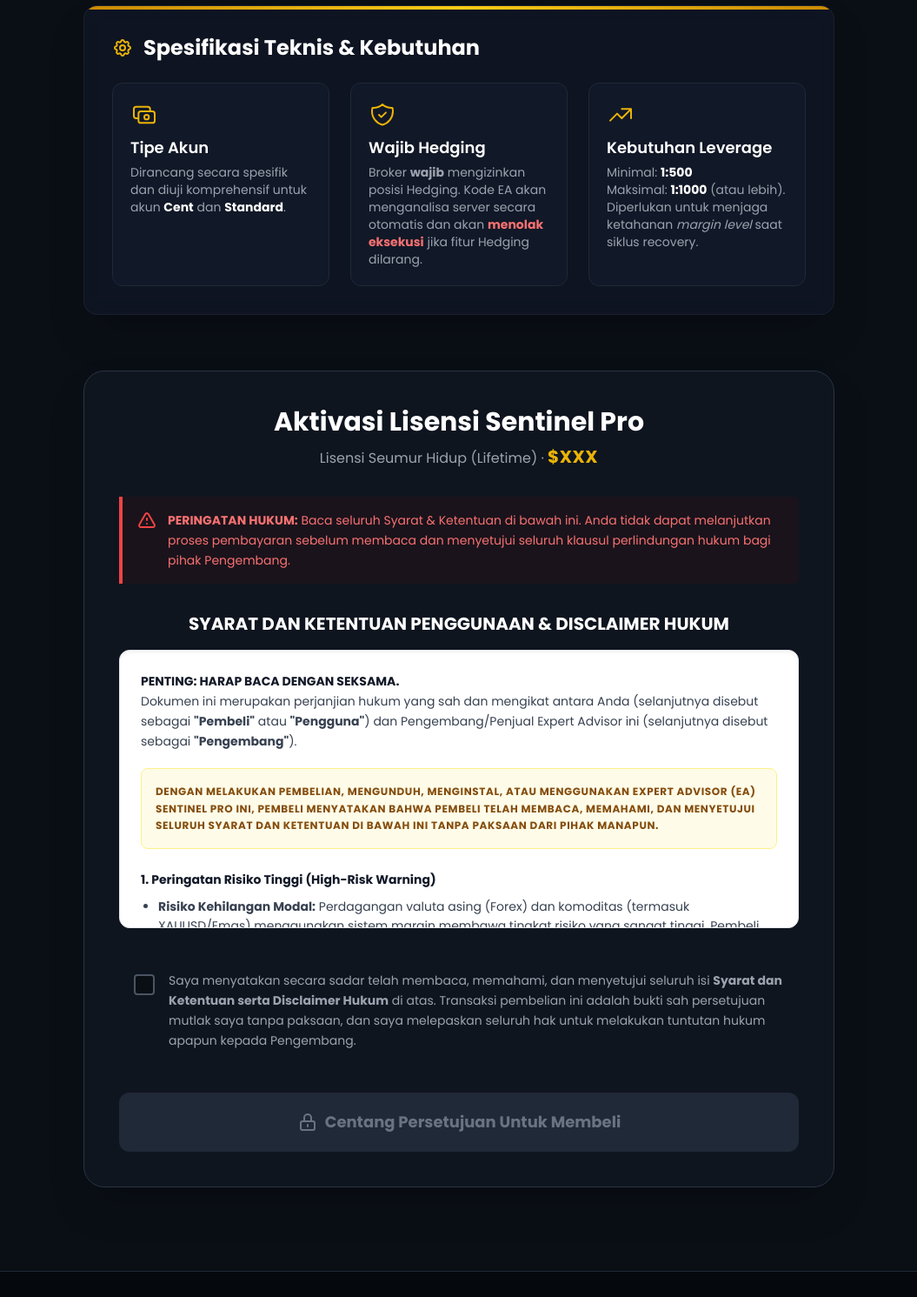
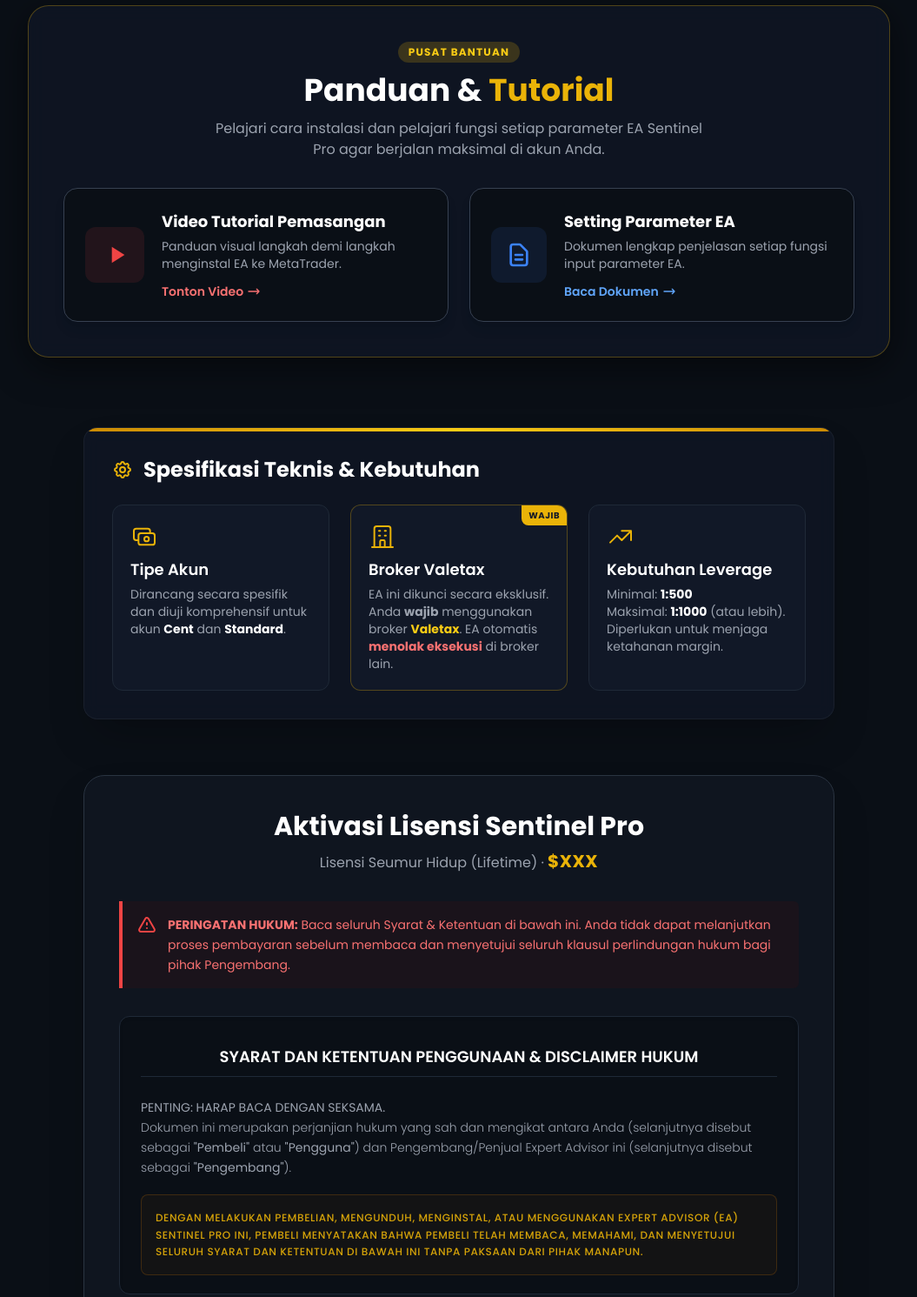
Before and after one commit to cbrain622-ctrl/cbrain622-ctrl.github.io, a plain HTML site: page sentinelpro.html in a window 1280 px wide. Shown: the part 1200-2691 px from the top of the page at 87% size, without its empty margins (112-1167 px from the left). Drawn offline with nearby package versions, Linux system fonts and the light colour scheme.

Commit message:
Update sentinelpro.html

```diff
--- a/sentinelpro.html
+++ b/sentinelpro.html
@@ -11,11 +11,11 @@
     <style>
         body { font-family: 'Poppins', sans-serif; }
 
-        /* Custom Scrollbar for Terms & Conditions (Update Tema Terang) */
-        .terms-container::-webkit-scrollbar { width: 8px; }
-        .terms-container::-webkit-scrollbar-track { background: #f1f5f9; border-radius: 8px; }
-        .terms-container::-webkit-scrollbar-thumb { background: #cbd5e1; border-radius: 8px; }
-        .terms-container::-webkit-scrollbar-thumb:hover { background: #94a3b8; }
+        /* Custom Scrollbar for Terms & Conditions */
+        .terms-container::-webkit-scrollbar { width: 6px; }
+        .terms-container::-webkit-scrollbar-track { background: rgba(31, 41, 55, 0.5); border-radius: 8px; }
+        .terms-container::-webkit-scrollbar-thumb { background: #d97706; border-radius: 8px; }
+        .terms-container::-webkit-scrollbar-thumb:hover { background: #f59e0b; }
 
         /* Subtle glow for the gold text */
         .text-glow { text-shadow: 0 0 20px rgba(245, 158, 11, 0.4); }
@@ -113,6 +113,47 @@
         </div>
     </section>
 
+    <!-- Panduan & Tutorial Section (NEW) -->
+    <section class="max-w-5xl mx-auto px-4 mb-20 relative z-10">
+        <div class="glass-panel border-t border-yellow-500/30 p-8 md:p-10 rounded-3xl shadow-[0_10px_40px_rgba(0,0,0,0.5)]">
+            <div class="text-center mb-8">
+                <span class="inline-block px-3 py-1 bg-yellow-500/20 text-yellow-400 text-xs font-bold tracking-widest rounded-full mb-3">PUSAT BANTUAN</span>
+                <h2 class="text-3xl md:text-4xl font-bold text-white mb-3">Panduan & <span class="text-yellow-500">Tutorial</span></h2>
+                <p class="text-gray-400 max-w-xl mx-auto">Pelajari cara instalasi dan pelajari fungsi setiap parameter EA Sentinel Pro agar berjalan maksimal di akun Anda.</p>
+            </div>
+
+            <div class="grid grid-cols-1 md:grid-cols-2 gap-6">
+                <!-- Video Tutorial Card -->
+                <a href="https://drive.google.com/file/d/1wJOOi38nvD65maxT21bQKuufm-7Crz5G/view?usp=sharing" target="_blank" class="bg-[#0a0f16]/90 border border-gray-700 hover:border-red-500/50 p-6 rounded-2xl transition-all duration-300 group hover:-translate-y-1 shadow-lg flex items-center">
+                    <div class="text-red-500 mr-5 bg-red-500/10 p-4 rounded-xl group-hover:bg-red-500 group-hover:text-white transition-all duration-300 flex-shrink-0">
+                        <svg xmlns="http://www.w3.org/2000/svg" class="h-8 w-8 ml-1" fill="currentColor" viewBox="0 0 24 24">
+                            <path d="M8 5v14l11-7z" />
+                        </svg>
+                    </div>
+                    <div>
+                        <h3 class="text-lg font-bold text-white mb-1 group-hover:text-red-400 transition-colors">Video Tutorial Pemasangan</h3>
+                        <p class="text-gray-400 text-sm mb-3">Panduan visual langkah demi langkah menginstal EA ke MetaTrader.</p>
+                        <span class="text-red-400 text-sm font-semibold flex items-center group-hover:text-red-300">Tonton Video <svg xmlns="http://www.w3.org/2000/svg" class="h-4 w-4 ml-1 group-hover:translate-x-2 transition-transform" fill="none" viewBox="0 0 24 24" stroke="currentColor"><path stroke-linecap="round" stroke-linejoin="round" stroke-width="2" d="M17 8l4 4m0 0l-4 4m4-4H3" /></svg></span>
+                    </div>
+                </a>
+
+                <!-- Panduan Parameter Card -->
+                <a href="https://drive.google.com/file/d/1YogL8H1VzcHIRSfaOP_qWBWyo2rTWeXZ/view?usp=drive_link" target="_blank" class="bg-[#0a0f16]/90 border border-gray-700 hover:border-blue-500/50 p-6 rounded-2xl transition-all duration-300 group hover:-translate-y-1 shadow-lg flex items-center">
+                    <div class="text-blue-500 mr-5 bg-blue-500/10 p-4 rounded-xl group-hover:bg-blue-500 group-hover:text-white transition-all duration-300 flex-shrink-0">
+                        <svg xmlns="http://www.w3.org/2000/svg" class="h-8 w-8" fill="none" viewBox="0 0 24 24" stroke="currentColor">
+                            <path stroke-linecap="round" stroke-linejoin="round" stroke-width="2" d="M9 12h6m-6 4h6m2 5H7a2 2 0 01-2-2V5a2 2 0 012-2h5.586a1 1 0 01.707.293l5.414 5.414a1 1 0 01.293.707V19a2 2 0 01-2 2z" />
+                        </svg>
+                    </div>
+                    <div>
+                        <h3 class="text-lg font-bold text-white mb-1 group-hover:text-blue-400 transition-colors">Setting Parameter EA</h3>
+                        <p class="text-gray-400 text-sm mb-3">Dokumen lengkap penjelasan setiap fungsi input parameter EA.</p>
+                        <span class="text-blue-400 text-sm font-semibold flex items-center group-hover:text-blue-300">Baca Dokumen <svg xmlns="http://www.w3.org/2000/svg" class="h-4 w-4 ml-1 group-hover:translate-x-2 transition-transform" fill="none" viewBox="0 0 24 24" stroke="currentColor"><path stroke-linecap="round" stroke-linejoin="round" stroke-width="2" d="M17 8l4 4m0 0l-4 4m4-4H3" /></svg></span>
+                    </div>
+                </a>
+            </div>
+        </div>
+    </section>
+
     <!-- Technical Specifications Card -->
     <section class="max-w-4xl mx-auto px-4 mb-16 relative z-10">
         <div class="glass-panel p-8 rounded-2xl shadow-2xl relative overflow-hidden">
@@ -138,15 +179,17 @@
                     <p class="text-gray-400 text-sm">Dirancang secara spesifik dan diuji komprehensif untuk akun <strong class="text-white">Cent</strong> dan <strong class="text-white">Standard</strong>.</p>
                 </div>
 
-                <!-- Syarat Broker -->
-                <div class="bg-[#111827] border border-gray-800 p-5 rounded-xl hover:border-yellow-500/50 transition-colors duration-300 group">
+                <!-- Syarat Broker Valetax (UPDATED) -->
+                <div class="bg-[#111827] border border-yellow-500/30 p-5 rounded-xl hover:border-yellow-500/80 transition-colors duration-300 group relative overflow-hidden">
+                    <!-- Badge Wajib -->
+                    <div class="absolute top-0 right-0 bg-yellow-500 text-gray-900 text-[10px] font-bold px-2 py-1 rounded-bl-lg tracking-wider">WAJIB</div>
                     <div class="text-yellow-500 mb-2 group-hover:scale-110 transition-transform origin-left">
                         <svg xmlns="http://www.w3.org/2000/svg" class="h-8 w-8" fill="none" viewBox="0 0 24 24" stroke="currentColor">
-                            <path stroke-linecap="round" stroke-linejoin="round" stroke-width="1.5" d="M9 12l2 2 4-4m5.618-4.016A11.955 11.955 0 0112 2.944a11.955 11.955 0 01-8.618 3.04A12.02 12.02 0 003 9c0 5.591 3.824 10.29 9 11.622 5.176-1.332 9-6.03 9-11.622 0-1.042-.133-2.052-.382-3.016z" />
+                            <path stroke-linecap="round" stroke-linejoin="round" stroke-width="1.5" d="M19 21V5a2 2 0 00-2-2H7a2 2 0 00-2 2v16m14 0h2m-2 0h-5m-9 0H3m2 0h5M9 7h1m-1 4h1m4-4h1m-1 4h1m-5 10v-5a1 1 0 011-1h2a1 1 0 011 1v5m-4 0h4" />
                         </svg>
                     </div>
-                    <h3 class="text-white font-semibold text-lg mb-1">Wajib Hedging</h3>
-                    <p class="text-gray-400 text-sm">Broker <strong>wajib</strong> mengizinkan posisi Hedging. Kode EA akan menganalisa server secara otomatis dan akan <strong class="text-red-400">menolak eksekusi</strong> jika fitur Hedging dilarang.</p>
+                    <h3 class="text-white font-semibold text-lg mb-1">Broker Valetax</h3>
+                    <p class="text-gray-400 text-sm">EA ini dikunci secara eksklusif. Anda <strong>wajib</strong> menggunakan broker <strong class="text-yellow-400">Valetax</strong>. EA otomatis <strong class="text-red-400">menolak eksekusi</strong> di broker lain.</p>
                 </div>
 
                 <!-- Leverage -->
@@ -157,7 +200,7 @@
                         </svg>
                     </div>
                     <h3 class="text-white font-semibold text-lg mb-1">Kebutuhan Leverage</h3>
-                    <p class="text-gray-400 text-sm">Minimal: <strong class="text-white">1:500</strong><br>Maksimal: <strong class="text-white">1:1000</strong> (atau lebih). Diperlukan untuk menjaga ketahanan <i>margin level</i> saat siklus recovery.</p>
+                    <p class="text-gray-400 text-sm">Minimal: <strong class="text-white">1:500</strong><br>Maksimal: <strong class="text-white">1:1000</strong> (atau lebih). Diperlukan untuk menjaga ketahanan margin.</p>
                 </div>
             </div>
         </div>
@@ -181,64 +224,62 @@
                 </p>
             </div>
 
-            <!-- Bagian Judul dipindah ke luar agar tidak menghalangi saat scroll -->
-            <h3 class="text-xl font-bold text-white mb-4 text-center">SYARAT DAN KETENTUAN PENGGUNAAN & DISCLAIMER HUKUM</h3>
+            <!-- Terminal-style Terms and Conditions Box -->
+            <div class="terms-container bg-[#0a0f16] border border-[#1f2937] rounded-xl p-6 h-80 overflow-y-auto mb-8 text-sm text-gray-400 leading-relaxed shadow-inner font-light">
+                <h3 class="text-lg font-semibold text-white mb-6 text-center sticky top-0 bg-[#0a0f16] py-2 border-b border-gray-800 z-10">SYARAT DAN KETENTUAN PENGGUNAAN & DISCLAIMER HUKUM</h3>
 
-            <!-- Terminal-style Terms and Conditions Box (Updated to White Theme) -->
-            <div class="terms-container bg-white border border-gray-200 rounded-xl p-6 h-80 overflow-y-auto mb-8 text-sm text-gray-700 leading-relaxed shadow-inner">
-
-                <p class="mb-5"><strong class="text-gray-900">PENTING: HARAP BACA DENGAN SEKSAMA.</strong><br>
+                <p class="mb-5"><strong>PENTING: HARAP BACA DENGAN SEKSAMA.</strong><br>
                 Dokumen ini merupakan perjanjian hukum yang sah dan mengikat antara Anda (selanjutnya disebut sebagai <strong>"Pembeli"</strong> atau <strong>"Pengguna"</strong>) dan Pengembang/Penjual Expert Advisor ini (selanjutnya disebut sebagai <strong>"Pengembang"</strong>).</p>
 
-                <div class="p-4 bg-yellow-50 border border-yellow-200 rounded-lg mb-6">
-                    <p class="text-yellow-800 font-bold uppercase tracking-wider text-xs leading-relaxed">
+                <div class="p-4 bg-yellow-900/10 border border-yellow-700/30 rounded-lg mb-6">
+                    <p class="text-yellow-500/90 font-medium uppercase tracking-wider text-xs leading-relaxed">
                     DENGAN MELAKUKAN PEMBELIAN, MENGUNDUH, MENGINSTAL, ATAU MENGGUNAKAN EXPERT ADVISOR (EA) SENTINEL PRO INI, PEMBELI MENYATAKAN BAHWA PEMBELI TELAH MEMBACA, MEMAHAMI, DAN MENYETUJUI SELURUH SYARAT DAN KETENTUAN DI BAWAH INI TANPA PAKSAAN DARI PIHAK MANAPUN.
                     </p>
                 </div>
 
-                <h4 class="text-gray-900 font-bold mt-6 mb-2">1. Peringatan Risiko Tinggi (High-Risk Warning)</h4>
+                <h4 class="text-gray-200 font-semibold mt-6 mb-2">1. Peringatan Risiko Tinggi (High-Risk Warning)</h4>
                 <ul class="list-disc pl-5 mb-5 space-y-2">
                     <li><strong>Risiko Kehilangan Modal:</strong> Perdagangan valuta asing (Forex) dan komoditas (termasuk XAUUSD/Emas) menggunakan sistem margin membawa tingkat risiko yang sangat tinggi. Pembeli menyadari sepenuhnya bahwa ada kemungkinan Pembeli dapat kehilangan sebagian atau <strong>seluruh</strong> modal awal (Margin Call/Stop Out).</li>
                     <li><strong>Gunakan Dana Bebas:</strong> Pembeli diwajibkan hanya menggunakan dana yang relakan untuk hilang, bukan uang kebutuhan pokok atau dana pinjaman.</li>
                 </ul>
 
-                <h4 class="text-gray-900 font-bold mt-6 mb-2">2. Tidak Ada Jaminan Keuntungan (No Guarantee of Profit)</h4>
+                <h4 class="text-gray-200 font-semibold mt-6 mb-2">2. Tidak Ada Jaminan Keuntungan (No Guarantee of Profit)</h4>
                 <ul class="list-disc pl-5 mb-5 space-y-2">
                     <li><strong>Kinerja Masa Lalu:</strong> Kinerja masa lalu (backtest maupun forward test) dari EA ini <strong>bukanlah jaminan</strong> atau indikasi keuntungan mutlak di masa depan.</li>
                     <li><strong>Kondisi Pasar Berubah:</strong> Pasar finansial bersifat dinamis. Algoritma dibangun dari data historis yang bisa tidak relevan saat terjadi <i>Black Swan event</i> atau fundamental ekstrem.</li>
                     <li><strong>Bukan Nasihat Keuangan:</strong> Penjualan Sentinel Pro murni sebagai alat bantu eksekusi perangkat lunak (software). Tidak boleh ditafsirkan sebagai nasihat investasi.</li>
                 </ul>
 
-                <h4 class="text-gray-900 font-bold mt-6 mb-2">3. Batasan Tanggung Jawab (Limitation of Liability)</h4>
+                <h4 class="text-gray-200 font-semibold mt-6 mb-2">3. Batasan Tanggung Jawab (Limitation of Liability)</h4>
                 <ul class="list-disc pl-5 mb-5 space-y-2">
                     <li><strong>Pelepasan Tanggung Jawab Finansial:</strong> Pengembang <strong>TIDAK BERTANGGUNG JAWAB SECARA HUKUM MAUPUN FINANSIAL</strong> atas kerugian materiil, kebangkrutan, atau hilangnya profit yang dialami oleh Pembeli.</li>
                     <li><strong>Kondisi "Apa Adanya":</strong> EA diberikan sebagaimana adanya tanpa jaminan akan terbebas dari kesalahan teknis akibat pembaruan platform MetaTrader.</li>
                 </ul>
 
-                <h4 class="text-gray-900 font-bold mt-6 mb-2">4. Analisis Sistem Broker & Faktor Eksternal</h4>
-                <p class="mb-5">Sentinel Pro memuat kode analisa untuk mendeteksi validitas tipe akun dan perizinan Hedging pada broker. Pengembang dibebaskan dari segala tuntutan jika EA menolak beroperasi di broker yang tidak sesuai standar spesifikasi. Segala masalah eksternal seperti manipulasi broker, slippage tak wajar, atau server VPS lumpuh adalah di luar tanggung jawab Pengembang.</p>
+                <h4 class="text-gray-200 font-semibold mt-6 mb-2">4. Analisis Sistem Broker Valetax</h4>
+                <p class="mb-5">Sentinel Pro memuat kode analisa untuk mendeteksi kesesuaian broker. Pembeli wajib menggunakan broker Valetax. Pengembang dibebaskan dari segala tuntutan jika EA menolak beroperasi di broker lain. Segala masalah eksternal seperti manipulasi broker, slippage tak wajar, atau server VPS lumpuh adalah di luar tanggung jawab Pengembang.</p>
 
-                <h4 class="text-gray-900 font-bold mt-6 mb-2">5. Tanggung Jawab Pengguna (User Responsibilities)</h4>
+                <h4 class="text-gray-200 font-semibold mt-6 mb-2">5. Tanggung Jawab Pengguna (User Responsibilities)</h4>
                 <ul class="list-disc pl-5 mb-5 space-y-2">
                     <li><strong>Wajib Uji Coba:</strong> Pembeli setuju untuk selalu menguji EA ini di akun <strong>Demo</strong> atau akun <strong>Cent</strong> berisiko rendah terlebih dahulu.</li>
                     <li><strong>Kontrol Parameter:</strong> Segala input Lot, target, dan batasan risiko murni menjadi kendali Pembeli.</li>
                     <li><strong>Intervensi Manual:</strong> Pembeli berhak dan disarankan menutup posisi secara manual dalam kondisi pasar anomali.</li>
                 </ul>
 
-                <h4 class="text-amber-600 font-bold mt-6 mb-2">6. Kebijakan Modifikasi Parameter (Parameter Modification Policy)</h4>
+                <h4 class="text-gray-200 font-semibold mt-6 mb-2 text-yellow-500">6. Kebijakan Modifikasi Parameter (Parameter Modification Policy)</h4>
                 <p class="mb-5">Sentinel Pro telah dioptimasi dan diuji secara ketat menggunakan parameter bawaan (<i>default settings</i>) standar pengembang. Terkait perubahan pengaturan, berlaku ketentuan ketat berikut:</p>
                 <ul class="list-disc pl-5 mb-5 space-y-2">
                     <li><strong>Pelepasan Tanggung Jawab Pengaturan Eksternal:</strong> Segala bentuk modifikasi, perubahan, atau penyimpangan parameter <i>input</i> (seperti nominal lot, jarak <i>step</i>, <i>multiplier</i>, maupun target TP) di luar standar bawaan pengembang sepenuhnya merupakan tanggung jawab Pembeli. Pengembang tidak dapat dimintai pertanggungjawaban atas malfungsi strategi, lonjakan <i>drawdown</i>, atau kerugian finansial akibat konfigurasi yang tidak standar.</li>
                     <li><strong>Syarat Mutlak Kustomisasi:</strong> Pembeli diperbolehkan mengeksplorasi dan merubah parameter untuk menyesuaikan strategi <i>trading</i> pribadi. Namun, hal ini diperbolehkan dengan <strong>SYARAT MUTLAK</strong> bahwa Pembeli wajib melakukan proses <i>Backtest</i> historis dan <i>Forward Test</i> di akun Demo secara mandiri guna memvalidasi ketahanan serta keamanan pengaturan baru tersebut sebelum menerapkannya di akun <i>Real/Live</i>.</li>
                 </ul>
 
-                <h4 class="text-gray-900 font-bold mt-6 mb-2">7. Hak Kekayaan Intelektual & Anti-Pembajakan</h4>
+                <h4 class="text-gray-200 font-semibold mt-6 mb-2">7. Hak Kekayaan Intelektual & Anti-Pembajakan</h4>
                 <p class="mb-5">Pembeli <strong>DILARANG KERAS</strong> mendistribusikan ulang, menyewakan, menjual (resell), atau melakukan <i>reverse engineering</i> (membongkar kode) pada Sentinel Pro. Sanksi pelanggaran adalah pencabutan lisensi permanen dan proses hukum.</p>
 
-                <h4 class="text-gray-900 font-bold mt-6 mb-2">8. Kebijakan Pengembalian Dana (Strict No Refund Policy)</h4>
+                <h4 class="text-gray-200 font-semibold mt-6 mb-2">8. Kebijakan Pengembalian Dana (Strict No Refund Policy)</h4>
                 <p class="mb-5">Karena produk merupakan barang digital (software), maka <strong>SEMUA PENJUALAN ADALAH FINAL. TIDAK ADA PENGEMBALIAN DANA (REFUND)</strong> dengan alasan apapun, termasuk dan tidak terbatas pada: Margin Call, ketidakcocokan strategi, atau kendala perangkat.</p>
 
-                <h4 class="text-gray-900 font-bold mt-6 mb-2">9. Pelepasan Tuntutan Hukum Terpadu</h4>
+                <h4 class="text-gray-200 font-semibold mt-6 mb-2">9. Pelepasan Tuntutan Hukum Terpadu</h4>
                 <p class="mb-2">Dengan mencentang dan membeli, Pembeli secara tegas:</p>
                 <ol class="list-decimal pl-5 mb-5 space-y-2">
                     <li>Membebaskan Pengembang dari segala bentuk tuntutan hukum, gugatan perdata, dan laporan pidana.</li>
```
